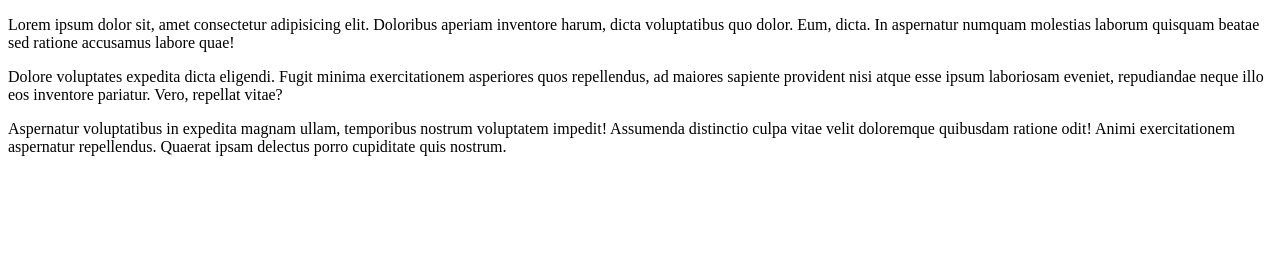
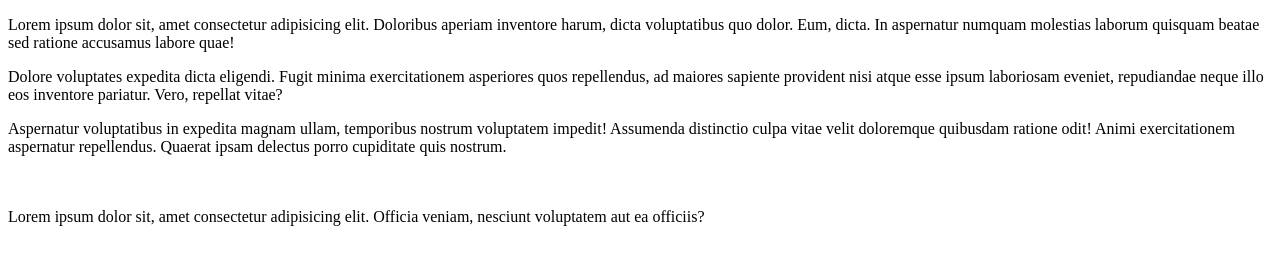
Before and after one commit to laurenratcliffe/my-first-website, a plain HTML site: page index.html in a window 1280 px wide. Drawn offline with Linux system fonts and the light colour scheme.

Commit message:
added footer

```diff
--- a/index.html
+++ b/index.html
@@ -10,5 +10,8 @@
     <p>Lorem ipsum dolor sit, amet consectetur adipisicing elit. Doloribus aperiam inventore harum, dicta voluptatibus quo dolor. Eum, dicta. In aspernatur numquam molestias laborum quisquam beatae sed ratione accusamus labore quae!</p>
     <p>Dolore voluptates expedita dicta eligendi. Fugit minima exercitationem asperiores quos repellendus, ad maiores sapiente provident nisi atque esse ipsum laboriosam eveniet, repudiandae neque illo eos inventore pariatur. Vero, repellat vitae?</p>
     <p>Aspernatur voluptatibus in expedita magnam ullam, temporibus nostrum voluptatem impedit! Assumenda distinctio culpa vitae velit doloremque quibusdam ratione odit! Animi exercitationem aspernatur repellendus. Quaerat ipsam delectus porro cupiditate quis nostrum.</p>
+    <br>
+    <br>
+    <footer>Lorem ipsum dolor sit, amet consectetur adipisicing elit. Officia veniam, nesciunt voluptatem aut ea officiis?</footer>
 </body>
 </html>
```
